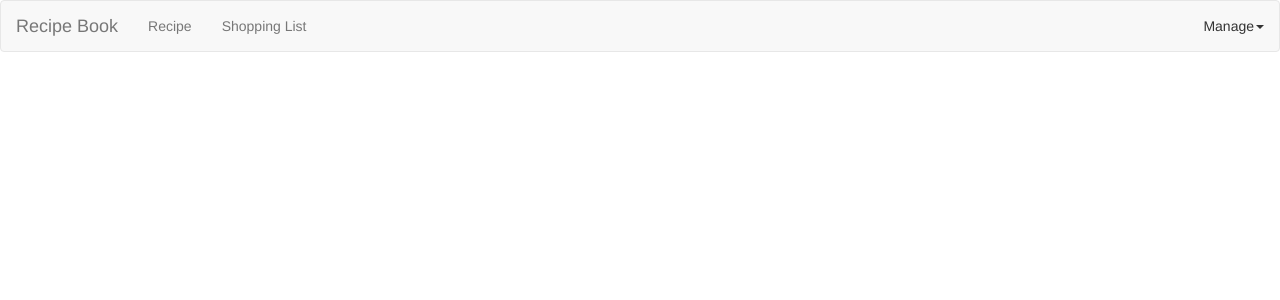
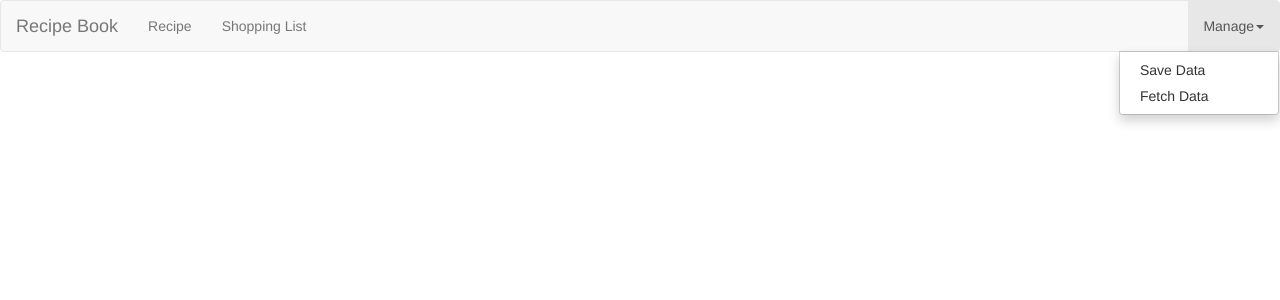
Before and after one commit to aaa59891/ng-recipe-book, an Angular app: page / in a window 1280 px wide. Both pictures are taken after a click on the button "Manage". Shown: the top 300 px of the page. Built offline with nearby package versions, Linux system fonts and the light colour scheme.

Commit message:
Added dropdown directive

```diff
--- a/src/app/app.module.ts
+++ b/src/app/app.module.ts
@@ -11,6 +11,7 @@ import { RecipeItemComponent } from './components/recipes/recipe-list/recipe-ite
 import { RecipeDetailComponent } from './components/recipes/recipe-detail/recipe-detail.component';
 import { ShoppingListComponent } from './components/shopping-list/shopping-list.component';
 import { ShoppingEditComponent } from './components/shopping-list/shopping-edit/shopping-edit.component';
+import { DropdownDirective } from './directives/dropdown.directive';
 
 @NgModule({
   declarations: [
@@ -21,7 +22,8 @@ import { ShoppingEditComponent } from './components/shopping-list/shopping-edit/
     RecipeDetailComponent,
     ShoppingListComponent,
     ShoppingEditComponent,
-    HeaderComponent
+    HeaderComponent,
+    DropdownDirective
   ],
   imports: [
     BrowserModule,
--- a/src/app/components/header/header.component.html
+++ b/src/app/components/header/header.component.html
@@ -10,9 +10,15 @@
                 <li><a href="#" (click)="onChangePage(navPageRoute.ShoppingList)">Shopping List</a></li>
             </ul>
             <ul class="nav navbar-nav navbar-right">
-                <li class="dropdown">
-                    <a href="#" class="dropdown-toggle" role="button">Manage<span class="caret"></span></a>
-                    <ul class="dropdown-menu">
+                <li class="dropdown" appDropdown>
+                    <a
+                        href="#"
+                        class="dropdown-toggle"
+                        role="button">
+                        Manage<span class="caret"></span>
+                    </a>
+                    <ul
+                        class="dropdown-menu">
                         <li><a href="#">Save Data</a></li>
                         <li><a href="#">Fetch Data</a></li>
                     </ul>
--- a/src/app/components/recipes/recipe-detail/recipe-detail.component.html
+++ b/src/app/components/recipes/recipe-detail/recipe-detail.component.html
@@ -14,7 +14,7 @@
 </div>
 <div class="row">
     <div class="col-xs-12">
-        <div class="btn-group">
+        <div class="btn-group" appDropdown>
             <button
                 class="btn btn-primary dropdown-toggle">
                 Manage Recipe <span class="caret"></span>
--- /dev/null
+++ b/src/app/directives/dropdown.directive.ts
@@ -0,0 +1,13 @@
+import { Directive, HostListener, ElementRef, Renderer2, HostBinding } from "@angular/core";
+
+@Directive({
+    selector: "[appDropdown]"
+})
+export class DropdownDirective {
+    @HostBinding('class.open') isOpen: boolean;
+    constructor() {}
+
+    @HostListener('click') toggleOpen(){
+        this.isOpen = !this.isOpen;
+    }
+}
```
Also changed, not shown: 1 other file (tests, documents, lock files or other folders).
